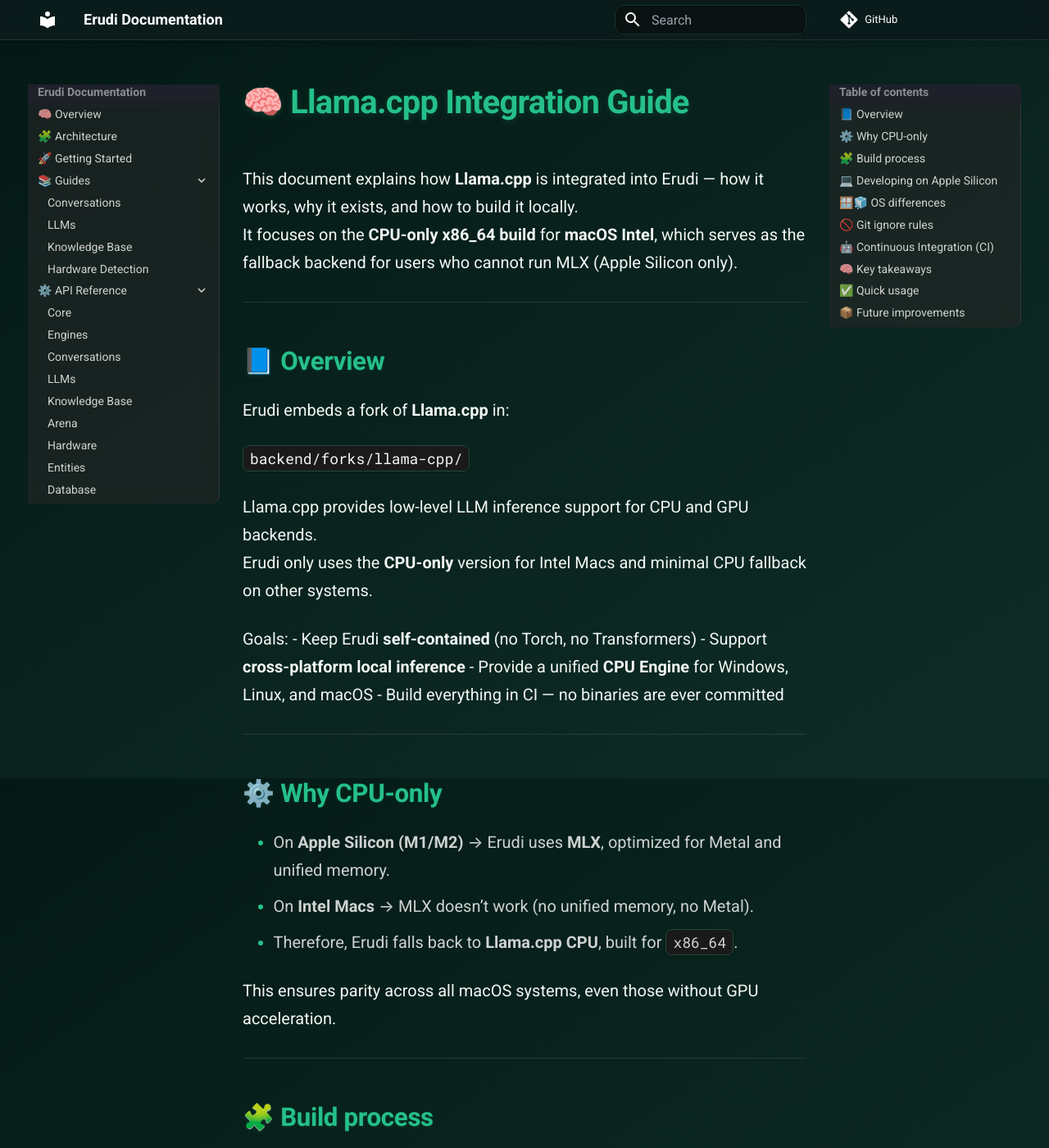
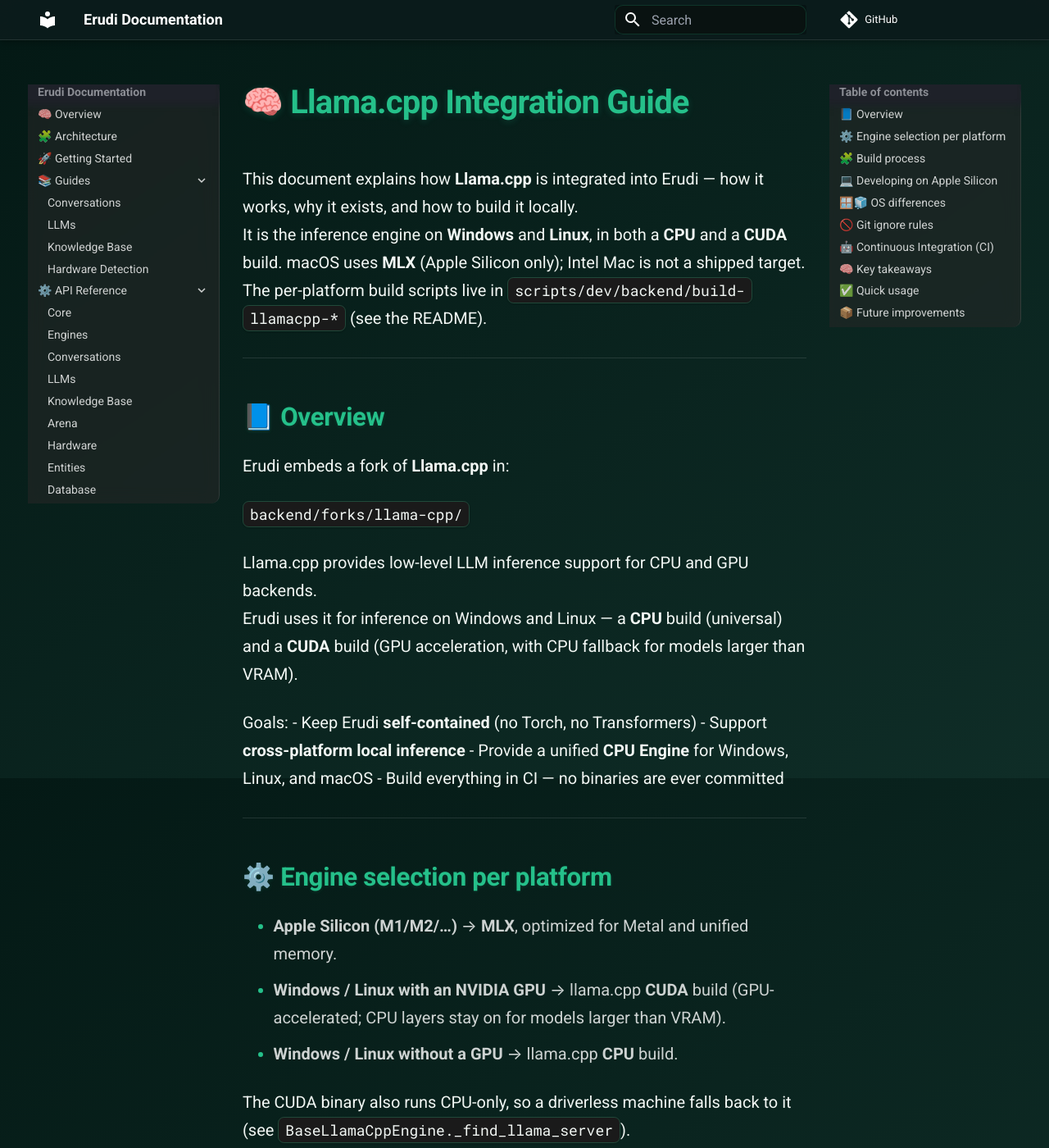
Before and after one commit to djaxchi/erudi, an MkDocs documentation site: the page built from docs/guides/llama-cpp.md, in a window 1280 px wide and 1400 px high. Shown: the whole window at 82% size. Built offline with MkDocs 1.6.1 and Material for MkDocs 9.7.7, drawn with Linux system fonts in a browser that asks for light colours; comment, search, counter and statistics services are not loaded; some of the changed text lies outside the part shown.

Commit message:
docs: Linux build scripts + platform/channel coverage; refocus llama.cpp guide (#77)
Add the Linux (and Windows CPU) llama.cpp build commands to the README, mark Linux
in progress, split the QA checklist Linux rows into the latest/cuda channels, and
refocus the llama.cpp guide away from the dropped Intel-Mac build onto the real
llama.cpp platforms (Windows + Linux, CPU + CUDA).

```diff
--- a/docs/dev/release-qa-checklist.md
+++ b/docs/dev/release-qa-checklist.md
@@ -67,7 +67,8 @@
 | macOS Apple Silicon | `latest` (`latest-mac.yml`) | Rayan |
 | Windows CPU | `latest` (`latest.yml`) | Rayan / Yolaatar |
 | Windows CUDA | `cuda` (`cuda.yml`) | (NVIDIA machine) |
-| Linux CUDA / CPU / ROCm | future | future (machines TBD) |
+| Linux CPU (AppImage) | `latest` (`latest-linux.yml`) | (Linux machine) |
+| Linux CUDA (AppImage) | `cuda` (`cuda-linux.yml`) | (Linux + NVIDIA machine) |
 
 > macOS Intel is **not a shipped target**: the current `transformers`/`torch≥2.7`
 > stack has no x86-mac wheels, and the app is Apple-Silicon-first. The runtime
--- a/docs/guides/llama-cpp.md
+++ b/docs/guides/llama-cpp.md
@@ -1,7 +1,7 @@
 # 🧠 Llama.cpp Integration Guide
 
 This document explains how **Llama.cpp** is integrated into Erudi — how it works, why it exists, and how to build it locally.
-It focuses on the **CPU-only x86_64 build** for **macOS Intel**, which serves as the fallback backend for users who cannot run MLX (Apple Silicon only).
+It is the inference engine on **Windows** and **Linux**, in both a **CPU** and a **CUDA** build. macOS uses **MLX** (Apple Silicon only); Intel Mac is not a shipped target. The per-platform build scripts live in `scripts/dev/backend/build-llamacpp-*` (see the README).
 
 ---
 
@@ -12,7 +12,7 @@
 `backend/forks/llama-cpp/`
 
 Llama.cpp provides low-level LLM inference support for CPU and GPU backends.
-Erudi only uses the **CPU-only** version for Intel Macs and minimal CPU fallback on other systems.
+Erudi uses it for inference on Windows and Linux — a **CPU** build (universal) and a **CUDA** build (GPU acceleration, with CPU fallback for models larger than VRAM).
 
 Goals:
 - Keep Erudi **self-contained** (no Torch, no Transformers)
@@ -22,13 +22,13 @@
 
 ---
 
-## ⚙️ Why CPU-only
+## ⚙️ Engine selection per platform
 
-- On **Apple Silicon (M1/M2)** → Erudi uses **MLX**, optimized for Metal and unified memory.
-- On **Intel Macs** → MLX doesn’t work (no unified memory, no Metal).
-- Therefore, Erudi falls back to **Llama.cpp CPU**, built for `x86_64`.
+- **Apple Silicon (M1/M2/…)** → **MLX**, optimized for Metal and unified memory.
+- **Windows / Linux with an NVIDIA GPU** → llama.cpp **CUDA** build (GPU-accelerated; CPU layers stay on for models larger than VRAM).
+- **Windows / Linux without a GPU** → llama.cpp **CPU** build.
 
-This ensures parity across all macOS systems, even those without GPU acceleration.
+The CUDA binary also runs CPU-only, so a driverless machine falls back to it (see `BaseLlamaCppEngine._find_llama_server`).
 
 ---
 
@@ -157,5 +157,5 @@
 ---
 
 **TL;DR**
-Run the script to build CPU-only x86_64 binaries for macOS Intel.
-Don’t commit builds — CI rebuilds the proper artifacts and bundles them with the correct Erudi release.
+Run the per-platform build script for your OS — `scripts/dev/backend/build-llamacpp-{cpu,cuda}-{linux,win}` (or `-cpu-macos-silicon` for a local mac CPU build); see the README.
+Don’t commit builds — CI rebuilds the proper artifacts and bundles them with the correct Erudi release. The detailed walkthrough below is illustrative of the approach.
```
Also changed, not shown: README.md (+10 -3 lines).
